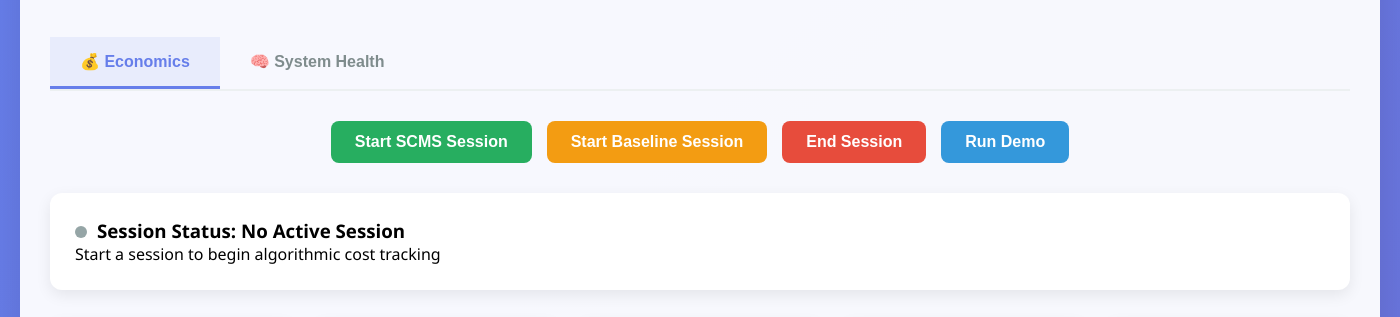
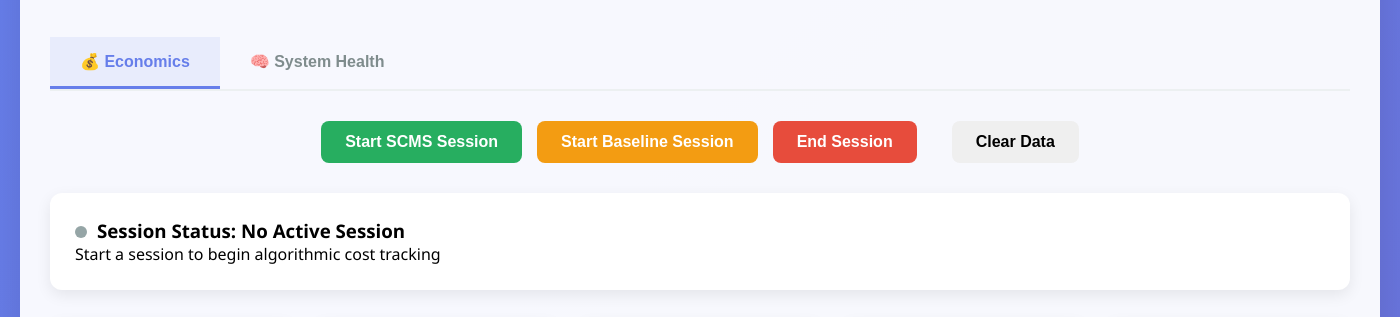
Before and after one commit to AIalchemistART/scms-starter-kit, an Electron app: page docs/tools/scms-dashboard.html in a window 1400 px wide. Shown: the part 145-462 px from the top of the page. Drawn offline with Linux system fonts and the light colour scheme.

Commit message:
FIX: Remove auto-added demo button and add Clear Data function
Issue: Dashboard showed demo data (Error Handling Pattern, API Integration
Pattern with fake usage stats) on first real session start.

Root Cause:
1. 'Run Demo' button was auto-added to dashboard on every load
2. If clicked, demo data persists in localStorage indefinitely
3. No way to clear demo data without manually editing localStorage
4. Confusing for users - looks like real tracking data

Changes:
1. Removed auto-added 'Run Demo' button from controls
   - Demo function still available via console: simulateDemo()
   - Prevents accidental demo data pollution

2. Added 'Clear Data' button to controls
   - Removes all localStorage data (sessions, patterns, active session)
   - Confirms before clearing with detailed warning
   - Reloads dashboard to show fresh state

3. Updated demo comments
   - Documents how to run demo via console
   - Notes that demo data persists until cleared

Benefits:
- No more accidental demo data
- Users can test features via console if needed
- Easy data reset for fresh testing
- Clear separation between real and demo data

Testing: Click 'Clear Data' button, confirm dialog, dashboard reloads clean.

```diff
--- a/docs/tools/scms-dashboard.html
+++ b/docs/tools/scms-dashboard.html
@@ -682,6 +682,7 @@
                 <button class="btn btn-success" onclick="startSCMSSession()">Start SCMS Session</button>
                 <button class="btn btn-warning" onclick="startBaselineSession()">Start Baseline Session</button>
                 <button class="btn btn-danger" onclick="endSession()">End Session</button>
+                <button class="btn btn-secondary" onclick="clearAllData()" style="margin-left: 20px;" title="Clear all dashboard data and start fresh">Clear Data</button>
             </div>
 
         <!-- Data Freshness Warning -->
@@ -1229,6 +1230,31 @@ cd new-folder && npm run dashboard:app</div>
         function endSession() {
             window.scmsTracker.endSession();
             updateSessionDisplay('No Active Session', 'Start a session to begin algorithmic cost tracking');
+        }
+
+        function clearAllData() {
+            if (!confirm('⚠️ Clear all dashboard data?\n\nThis will remove:\n• All session data\n• Pattern usage history\n• Economic analysis\n• Demo data (if any)\n\nThis cannot be undone!')) {
+                return;
+            }
+
+            // Clear localStorage
+            localStorage.removeItem('scms-cost-tracker-data');
+            localStorage.removeItem('scms-active-session');
+            localStorage.removeItem('scms-startup-prompt-hidden');
+
+            // End any active session
+            if (window.scmsTracker.currentSession) {
+                window.scmsTracker.endSession();
+            }
+
+            // Reset tracker
+            window.scmsTracker.sessions = [];
+            window.scmsTracker.patterns = new Map();
+            window.scmsTracker.currentSession = null;
+
+            // Reload page to show fresh state
+            alert('✅ Data cleared! Dashboard will reload...');
+            location.reload();
         }
 
         function updateSessionDisplay(type, details) {
@@ -1702,15 +1728,9 @@ cd new-folder && npm run dashboard:app</div>
             }, 4000);
         }
 
-        // Add demo button for testing
-        document.addEventListener('DOMContentLoaded', () => {
-            const controls = document.querySelector('.controls');
-            const demoBtn = document.createElement('button');
-            demoBtn.className = 'btn btn-primary';
-            demoBtn.textContent = 'Run Demo';
-            demoBtn.onclick = simulateDemo;
-            controls.appendChild(demoBtn);
-        });
+        // Demo function available via console for testing
+        // To run: simulateDemo()
+        // Note: Demo data persists in localStorage - use clearAllData() to reset
     </script>
 </body>
 </html>
```
